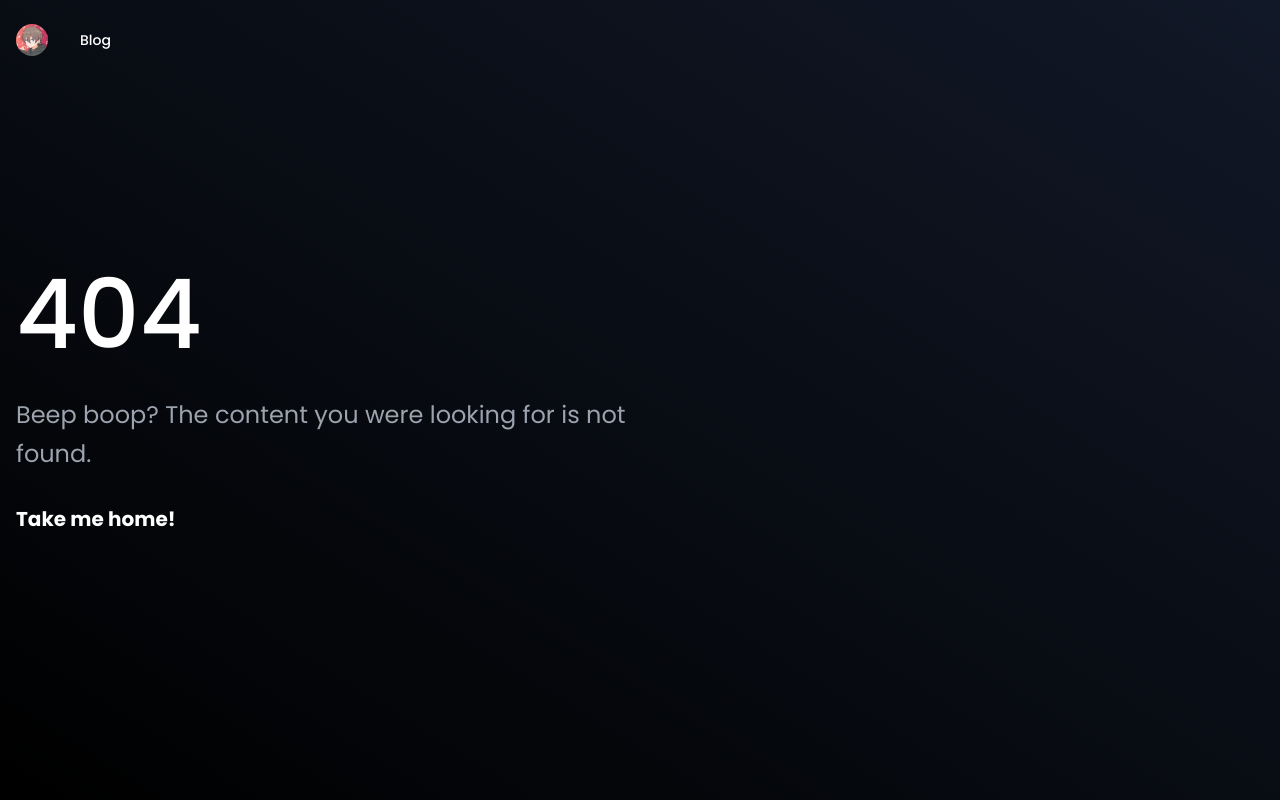
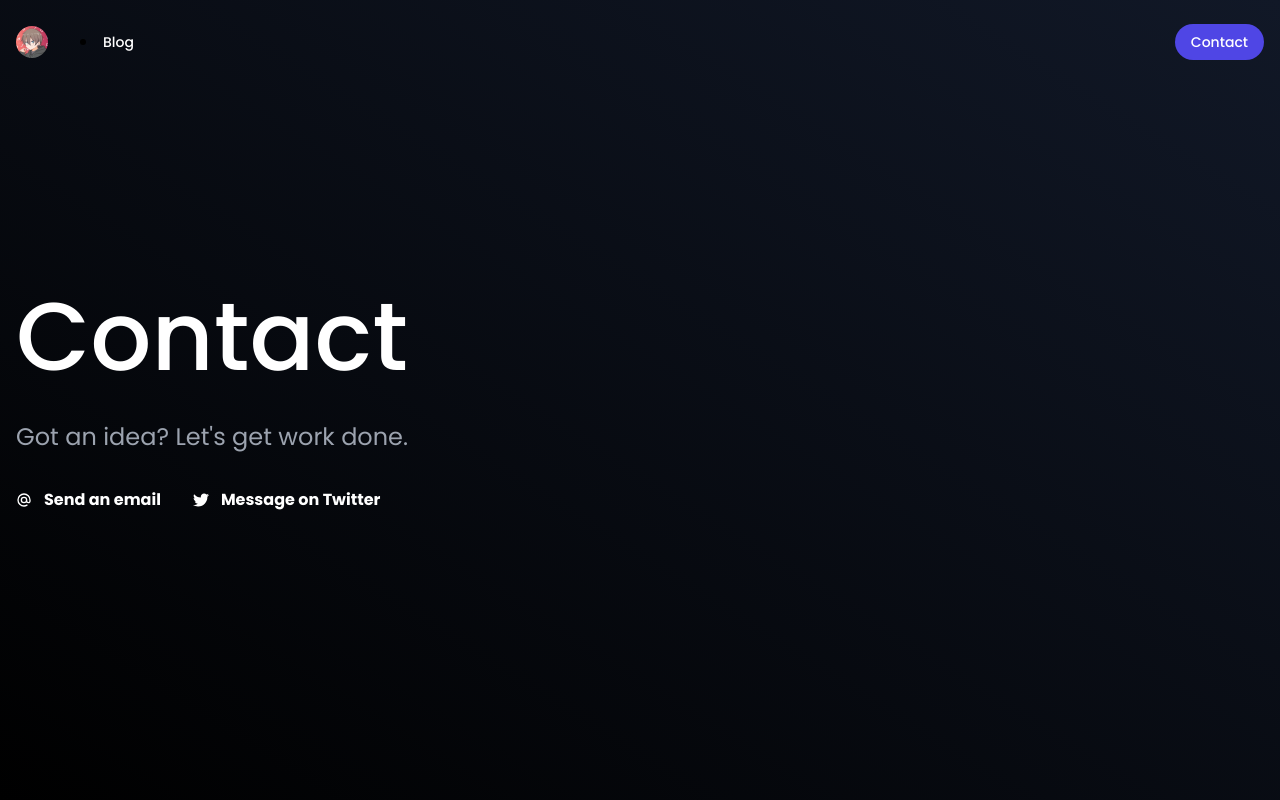
Before and after one commit to Cubxity/cubxity.dev, a Next.js app: page /contact in a window 1280 px wide. Before the commit this address had no page. Built offline with nearby package versions, Linux system fonts and the light colour scheme.

Commit message:
wip: contact

```diff
--- a/components/layout/Navigation.tsx
+++ b/components/layout/Navigation.tsx
@@ -29,8 +29,7 @@ export default function Navigation() {
       <noscript>
         <div className="absolute top-0 bottom-0 left-0 right-0 bg-background shadow-2xl -z-10" />
       </noscript>
-      <ul className="container mx-auto flex flex-row items-center gap-8">
-        <li>
+      <div className="container mx-auto flex flex-row items-center gap-8">
         <NextLink href="/" passHref>
           <a className="block leading-[0] rounded-full overflow-clip">
             <Image
@@ -43,11 +42,19 @@ export default function Navigation() {
             />
           </a>
         </NextLink>
-        </li>
         <li>
           <Link href="/blog">Blog</Link>
         </li>
-      </ul>
+        <div className="grow" />
+        <NextLink href="/contact" passHref>
+          <a
+            role="button"
+            className="bg-indigo-600 text-white text-sm font-medium px-4 py-2 rounded-full"
+          >
+            Contact
+          </a>
+        </NextLink>
+      </div>
     </nav>
   );
 }
--- /dev/null
+++ b/components/layout/section/ContactSection.tsx
@@ -0,0 +1,23 @@
+import NextLink from "next/link";
+import React from "react";
+
+export default function ContactSection() {
+  return (
+    <section id="contact" className="py-8 md:py-12 scroll-my-20 bg-neutral-900">
+      <div className="flex flex-row items-center container m-auto px-4">
+        <span className="text-xl md:text-3xl text-white font-extrabold">
+          Let&apos;s work together!
+        </span>
+        <div className="grow" />
+        <NextLink href="/contact" passHref>
+          <a
+            role="button"
+            className="bg-indigo-600 text-white md:text-lg font-bold px-6 py-4 rounded-lg"
+          >
+            Contact
+          </a>
+        </NextLink>
+      </div>
+    </section>
+  );
+}
--- a/components/layout/section/ProcessSection.tsx
+++ b/components/layout/section/ProcessSection.tsx
@@ -29,7 +29,8 @@ import PostgreSQLLogo from "../../../assets/svg/logo/logos-postgresql.svg";
 import PrometheusLogo from "../../../assets/svg/logo/logos-prometheus.svg";
 import TailwindCSSLogo from "../../../assets/svg/logo/logos-tailwindcss.svg";
 import TypeScriptLogo from "../../../assets/svg/logo/logos-typescript.svg";
-import SectionHeader from "../SectionHeader";
+
+import SectionHeader from "./SectionHeader";
 
 interface ProcessItemProps {
   icon: FunctionComponent<any>;
--- /dev/null
+++ b/pages/contact.tsx
@@ -0,0 +1,60 @@
+import React from "react";
+
+import TwitterLogo from "../assets/svg/logo/fa-twitter.svg";
+import AtIcon from "../assets/svg/logo/heros-at.svg";
+import SEO from "../components/util/SEO";
+
+export default function NotFound() {
+  return (
+    <>
+      <SEO
+        title="Contact"
+        description="Got an idea? Let's work together! Find ways to contact me on this page."
+        keywords={[
+          "cubxity",
+          "full-stack",
+          "developer",
+          "minecraft",
+          "sysadmin",
+          "contact",
+        ]}
+      />
+      <div className="h-screen min-h-[40rem] bg-gradient-to-bl from-gray-900 to-black flex flex-col relative">
+        <header className="container m-auto px-4">
+          <div className="lg:w-1/2">
+            <h1 className="text-7xl md:text-8xl text-white font-medium py-8">
+              Contact
+            </h1>
+            <span className="text-xl md:text-2xl text-gray-400 leading-relaxed md:leading-relaxed">
+              Got an idea? Let&apos;s get work done.
+            </span>
+            <ul className="flex flex-row gap-8">
+              <li>
+                <a
+                  className="text-white font-bold my-8 block hover:text-indigo-400 transition-colors"
+                  href="mailto:contact@cubxity.dev"
+                  rel="noreferrer"
+                  target="_blank"
+                >
+                  <AtIcon className="inline w-4 h-4 mr-3" />
+                  Send an email
+                </a>
+              </li>
+              <li>
+                <a
+                  className="text-white font-bold my-8 block hover:text-indigo-400 transition-colors"
+                  href="https://twitter.com/cubxity"
+                  rel="noreferrer"
+                  target="_blank"
+                >
+                  <TwitterLogo className="inline w-4 h-4 mr-3" />
+                  Message on Twitter
+                </a>
+              </li>
+            </ul>
+          </div>
+        </header>
+      </div>
+    </>
+  );
+}
--- a/pages/index.tsx
+++ b/pages/index.tsx
@@ -4,12 +4,13 @@ import React from "react";
 import BackgroundImage from "../assets/svg/background.svg";
 import Projects from "../components/cms/Projects";
 import ScrollArrow from "../components/layout/ScrollArrow";
-import SectionHeader from "../components/layout/SectionHeader";
+import SectionHeader from "../components/layout/section/SectionHeader";
 import Socials from "../components/layout/Socials";
 import ProcessSection from "../components/layout/section/ProcessSection";
 import SEO from "../components/util/SEO";
 import { fetchProjects } from "../src/cms/content.server";
 import { Project } from "../src/cms/types";
+import ContactSection from "../components/layout/section/ContactSection";
 
 export interface IndexProps {
   projects: Project[];
@@ -65,6 +66,7 @@ export default function Index({ projects }: IndexProps) {
         </section>
         <div className="h-20" />
       </main>
+        <ContactSection />
     </>
   );
 }
```
Also changed, not shown: assets/svg/logo/heros-at.svg (added), components/layout/section/SectionHeader.tsx (renamed from components/layout/SectionHeader.tsx). Lines whose indentation alone changed are shown as unchanged.
